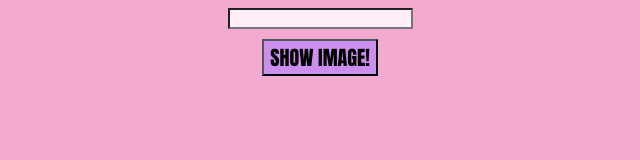
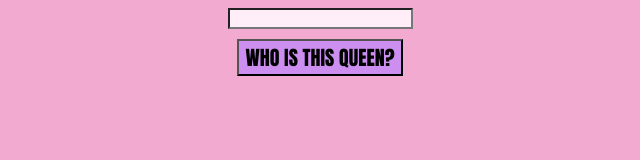
Before and after one commit to meqansiu/drag-alphabet, a plain HTML site: page index.html in a window 1280 px wide. Shown: the whole page, without its empty margins (320-960 px from the left). Drawn offline with Linux system fonts and the light colour scheme.

Commit message:
Update index.html

```diff
--- a/index.html
+++ b/index.html
@@ -13,7 +13,7 @@
     <input type="text" id="charInput" maxlength="1">
 
     <!-- BUTTON TO DISPLAY IMAGE -->
-    <button onclick="displayImage()" id="submitButton">SHOW IMAGE!</button>
+    <button onclick="displayImage()" id="submitButton">WHO IS THIS QUEEN?</button>
 
     <!-- IMAGE TO DISPLAY -->
     <img id="displayedImage" src="" alt="Displayed Image">
```
